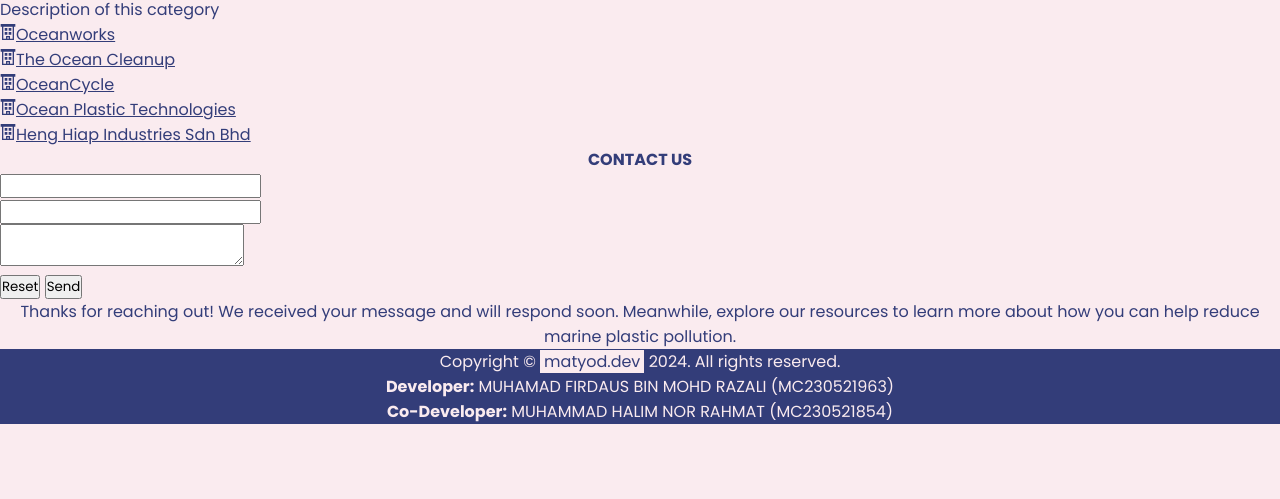
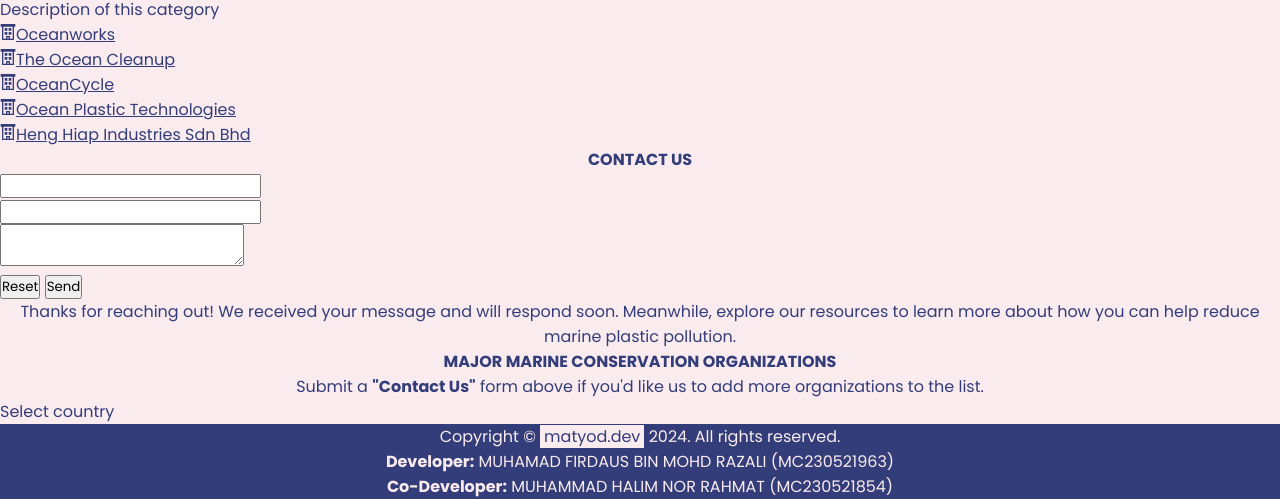
Before and after one commit to ausrazali/ocean-rescue-recycle-plastics, a plain HTML site: page index.html in a window 1280 px wide. Shown: the part 3598-4097 px from the top of the page. Before the commit the page ends 4022 px from the top, so only its background shows below. Drawn offline with nearby package versions, Linux system fonts and the light colour scheme.

Commit message:
UPDATE structure for Contact Us page

```diff
--- a/index.html
+++ b/index.html
@@ -394,6 +394,21 @@
                 <div class="dark-ft toggle-ft center-txt" id="pledge-thank-you">
                     Thanks for reaching out! We received your message and will respond soon. Meanwhile, explore our resources to learn more about how you can help reduce marine plastic pollution.
                 </div>
+
+                <div class="section-subtitle dark-ft toggle-ft ft-bold center-txt">
+                    MAJOR MARINE CONSERVATION ORGANIZATIONS
+                </div>
+                <div class="dark-ft toggle-ft center-txt">
+                    Submit a <span class="ft-bold">"Contact Us"</span> form above if you'd like us to add more organizations to the list.
+                </div>
+
+                <div class="drop-down-container">
+                    <div class="country-selector">
+                        <div class="dark-ft toggle-ft">Select country</div>
+                        <div id="org-country-selector"></div>
+                    </div>
+                    <div class="google-map-location"></div>
+                </div>
             </section>
         </main>
 
```
